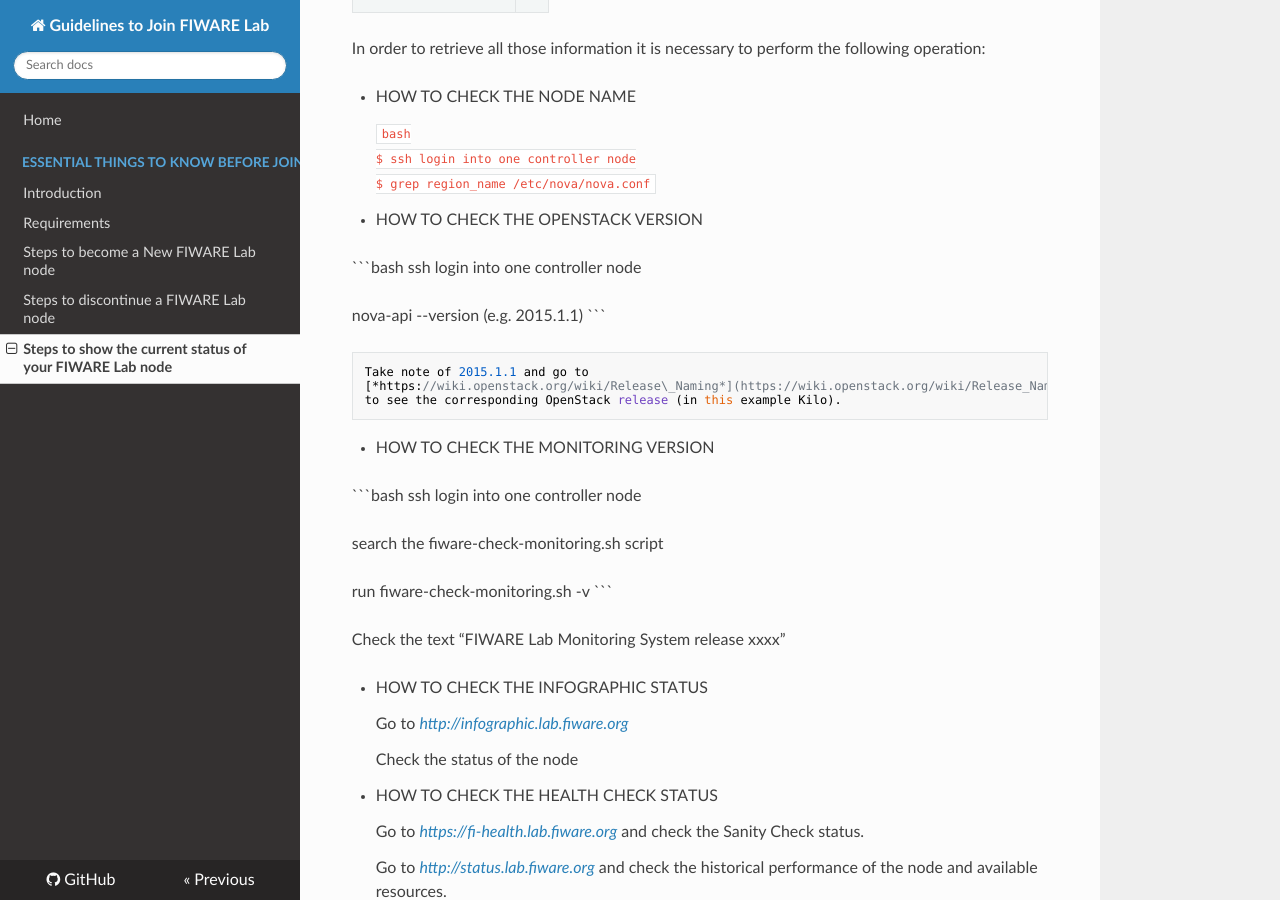
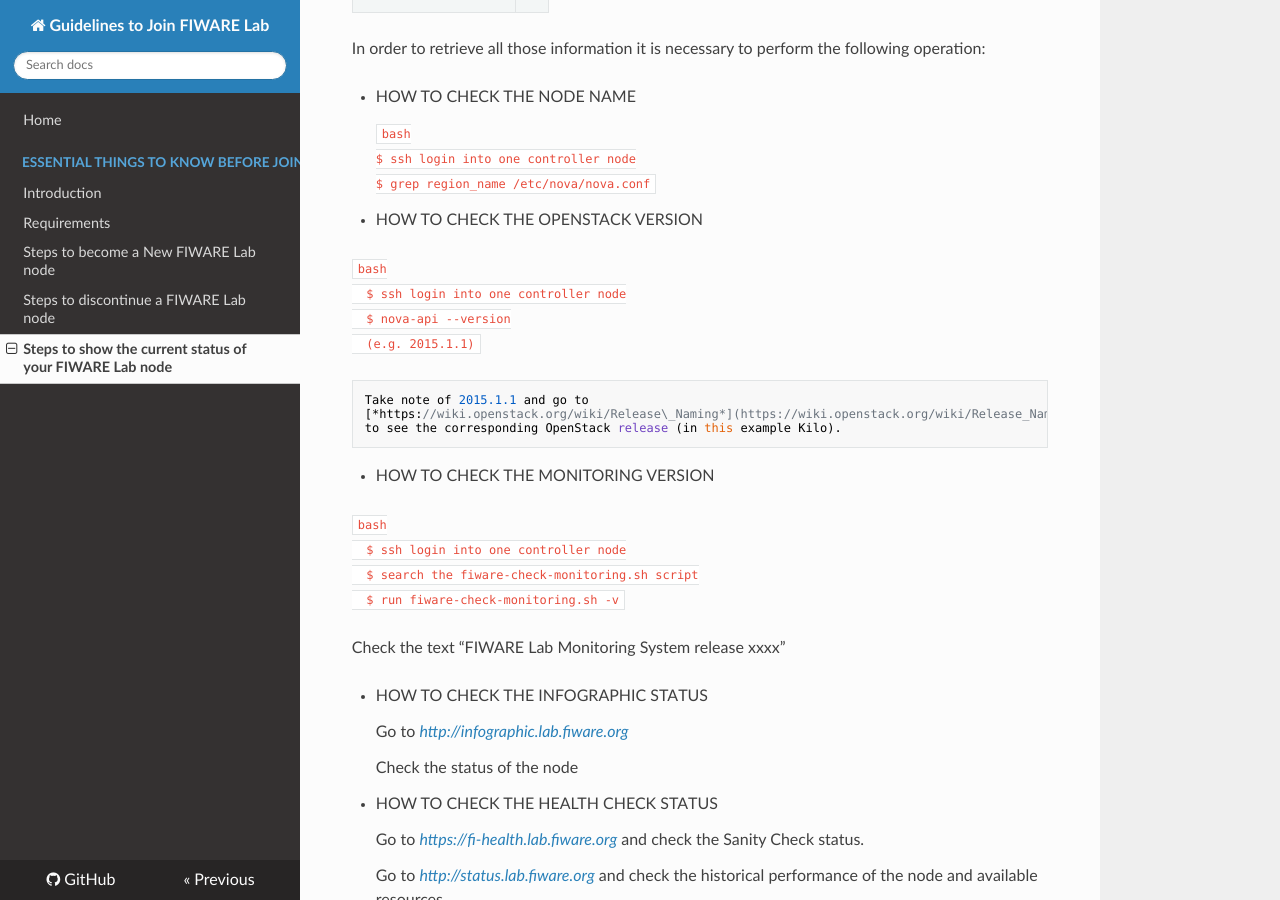
Before and after one commit to martel-innovate/join-fiware-lab-guide, an MkDocs documentation site: the page built from docs/1.essentials/5.steps_status.md, in a window 1280 px wide and 900 px high, scrolled down 407 px. Built offline with MkDocs 1.6.1, drawn with Linux system fonts in a browser that asks for light colours; nearby versions of some CDN libraries; comment, search, counter and statistics services are not loaded; old or Windows-style settings are respelled for this version of MkDocs.

Commit message:
fix levels and code

````diff
--- a/docs/1.essentials/5.steps_status.md
+++ b/docs/1.essentials/5.steps_status.md
@@ -24,9 +24,8 @@
 - HOW TO CHECK THE OPENSTACK VERSION
 
   ```bash
-  ssh login into one controller node
-
-  nova-api --version
+  $ ssh login into one controller node
+  $ nova-api --version
   (e.g. 2015.1.1)
   ```
 
@@ -37,11 +36,9 @@
 - HOW TO CHECK THE MONITORING VERSION
 
   ```bash
-  ssh login into one controller node
-
-  search the fiware-check-monitoring.sh script
-
-  run fiware-check-monitoring.sh -v
+  $ ssh login into one controller node
+  $ search the fiware-check-monitoring.sh script
+  $ run fiware-check-monitoring.sh -v
   ```
 
   Check the text “FIWARE Lab Monitoring System release xxxx”
````
